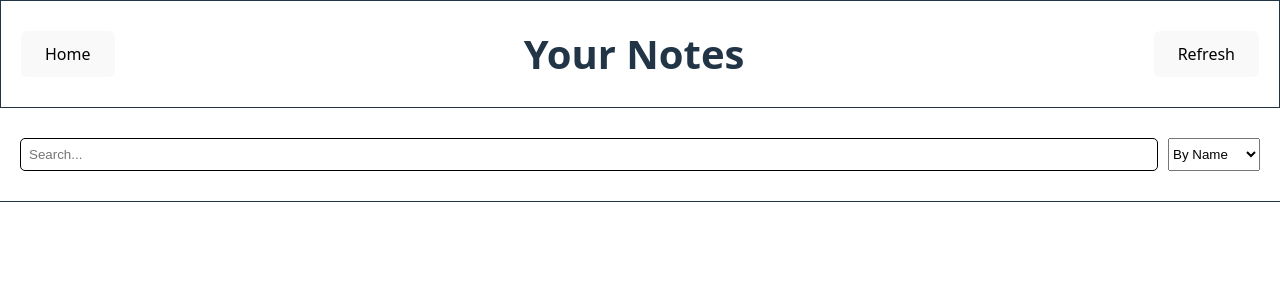
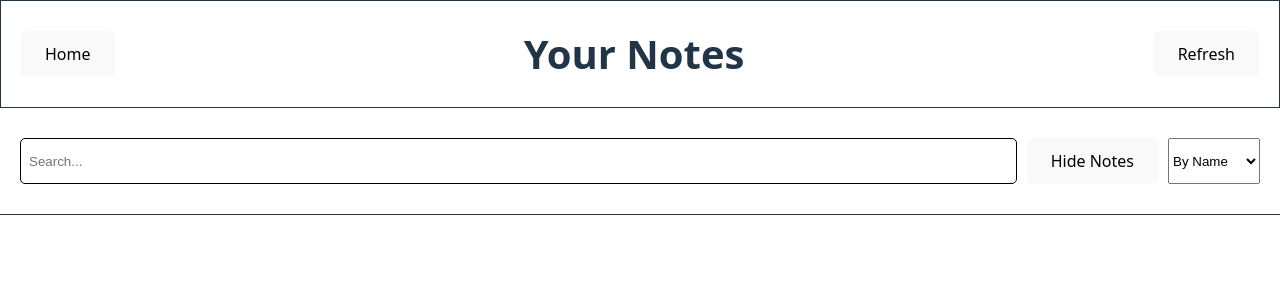
Before and after one commit to andreyg8479/Lock-In, a React app in the folder frontend/: page /NoteList in a window 1280 px wide. Shown: the top 300 px of the page. Built offline with nearby package versions, Linux system fonts and the light colour scheme; no server answers; the HTML template or start-up script is replaced by a standard one.

Commit message:
- Added note list hide and unhide button.

```diff
--- a/frontend/src/NoteList.css
+++ b/frontend/src/NoteList.css
@@ -39,7 +39,6 @@ html, body {
 	border: 1px solid;
 }
 
-
 .list-container {
 	flex: 1;
 	padding: 20px;
@@ -52,6 +51,10 @@ html, body {
 	border-radius: 8px;
 	padding: 15px;
 	overflow-y: auto;
+}
+
+.list-box-hidden {
+	visibility: hidden;
 }
 
 .list-item {
--- a/frontend/src/NoteList.tsx
+++ b/frontend/src/NoteList.tsx
@@ -19,6 +19,7 @@ function NotePage() {
 	const navigate = useNavigate();
 	const [sortBy, setSortBy] = useState<SortOption>('byName');
 	const [searchTerm, setSearchTerm] = useState<string>('');
+	const [isListHidden, setIsListHidden] = useState<boolean>(false);
 
 	const searchTermRef = useRef(searchTerm);
 	const sortByRef = useRef(sortBy);
@@ -194,6 +195,9 @@ function NotePage() {
 		const listBox = document.getElementById("noteList");
 		if (!listBox) return;
 
+		// If the list is currently hidden, do not update its contents
+		if (isListHidden) return;
+
 		listBox.innerHTML = "";
 
 		for (const note of notes) {
@@ -231,6 +235,10 @@ function NotePage() {
 		setSearchTerm(event.target.value);
 	};
 
+	const toggleListVisibility = () => {
+		setIsListHidden((prev) => !prev);
+	};
+
   return (
 	<div className="list-page">
 
@@ -248,6 +256,13 @@ function NotePage() {
 			    value={searchTerm}
 				onChange={handleInputChange}
 			/>
+			<button
+				type="button"
+				className="hide-list-button"
+				onClick={toggleListVisibility}
+			>
+				{isListHidden ? "Unhide Notes" : "Hide Notes"}
+			</button>
 			<select
 				value={sortBy}
 				onChange={(e) => setSortBy(e.target.value as SortOption)}
@@ -257,10 +272,11 @@ function NotePage() {
 				<option value="byCreated">By Created</option>
 			</select>
 		</div>
-
-
 		<div className="list-container">
-			<div className="list-box" id="noteList">
+			<div
+				className={`list-box ${isListHidden ? "list-box-hidden" : ""}`}
+				id="noteList"
+			>
 			</div>
 		</div>
 
```
